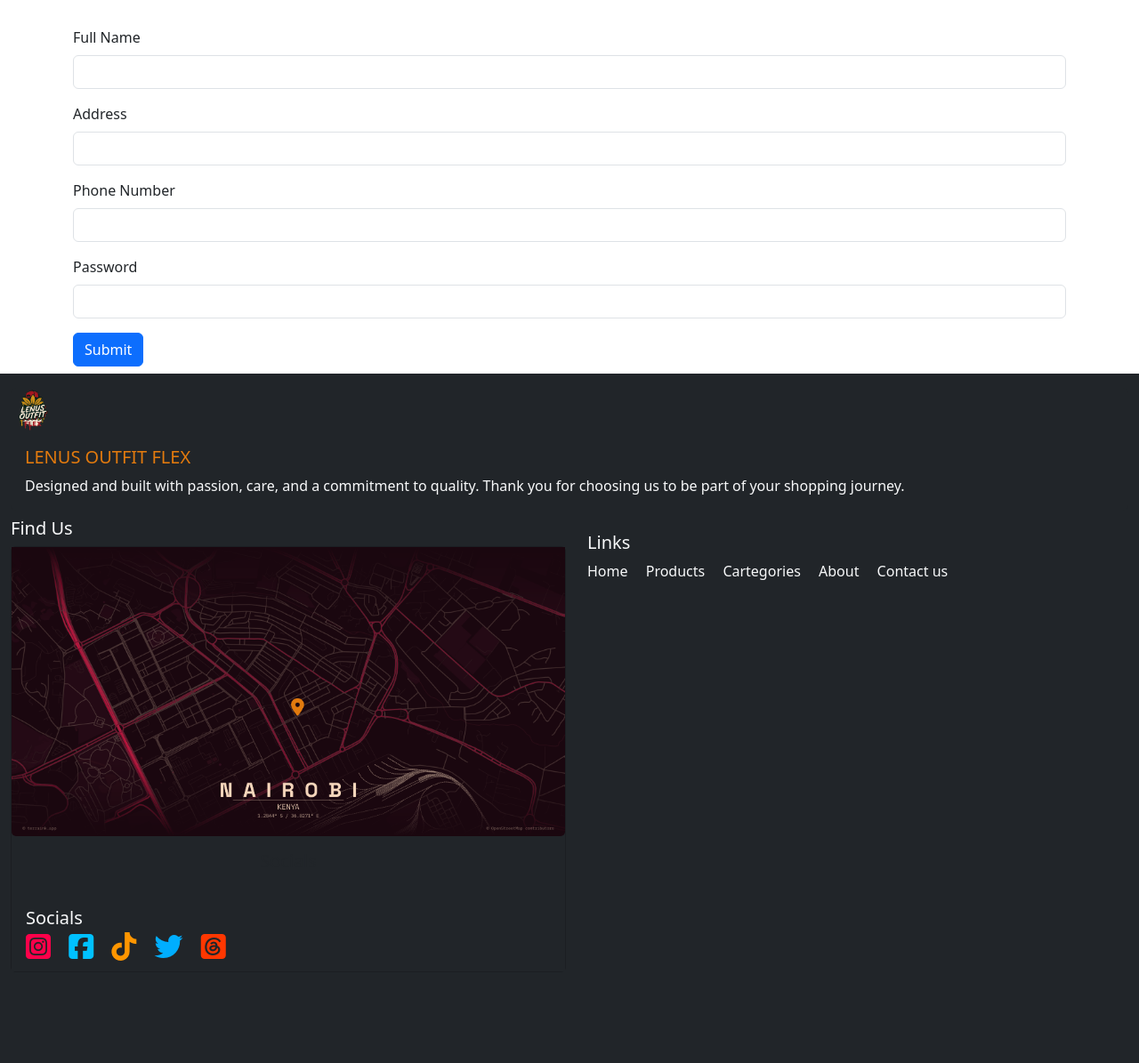
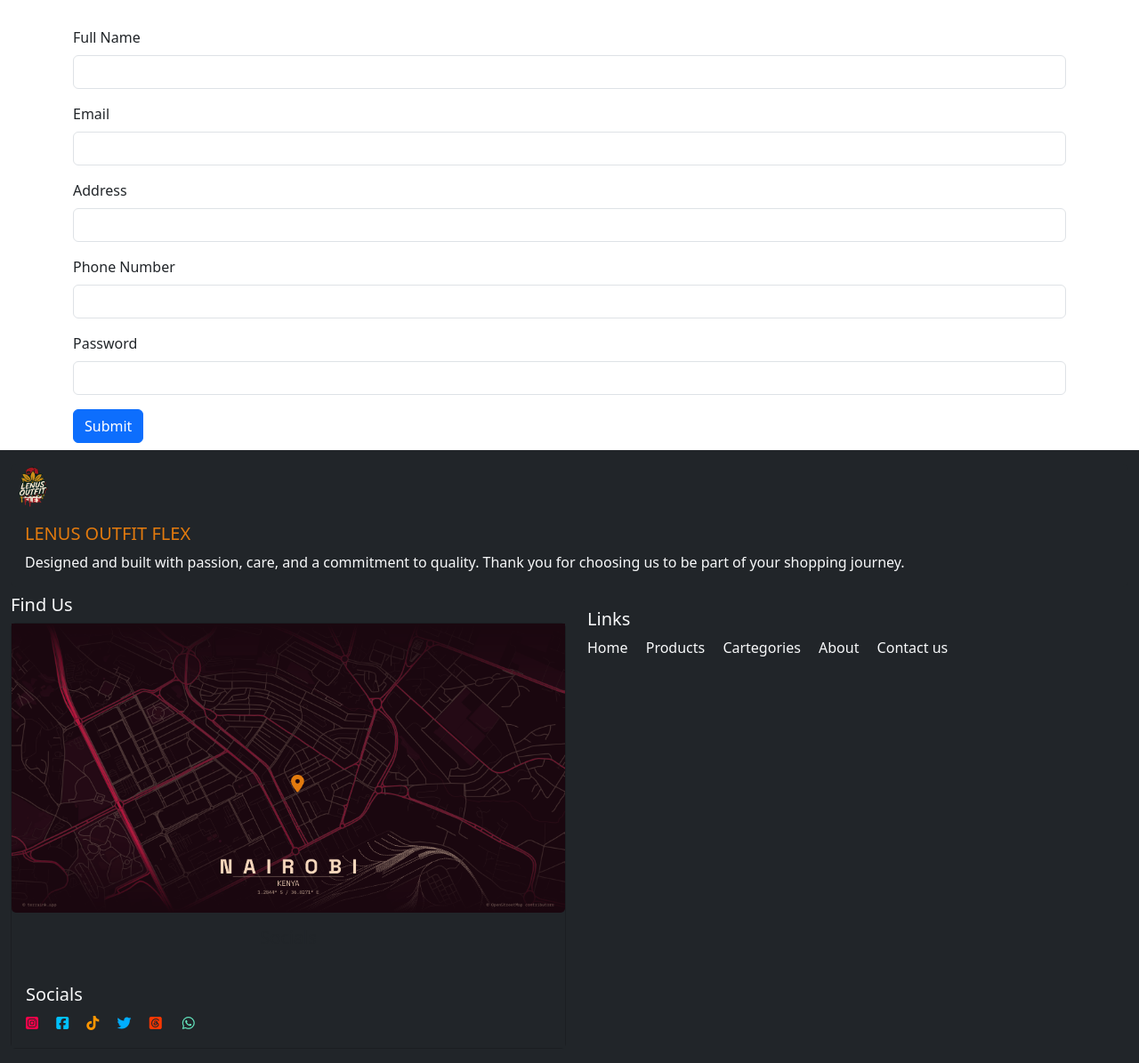
Before and after one commit to JerrySiongy/e-commerce, a Flask app: page /register in a window 1280 px wide. Shown: the part 66-1261 px from the top of the page at 89% size. Before the commit the page ends 1146 px from the top, so only its background shows below. Run offline with Flask 3, Linux system fonts and the light colour scheme; some libraries are stand-ins or nearby versions.

Commit message:
almost complete user authentication

```diff
--- a/main.py
+++ b/main.py
@@ -1,20 +1,33 @@
 from flask import Flask, render_template, request, redirect, url_for
-from database import get_cartegories, get_suppliers, insert_products, insert_suppliers, get_products,get_mensprods
+from database import get_cartegories, get_suppliers, insert_products, insert_suppliers, get_products, get_mensprods, get_unit, check_existing_user, insert_user
+
+
+# to encrypt email and password
+from flask_bcrypt import Bcrypt
+
 
 app = Flask(__name__)
 
+
+# Bcrypt instance
+bcrypt = Bcrypt(app)
+
+
 app.secret_key = 'asjnjkabsfkasdnfafhaiouefaoufheuafejfa230029Siongy254'
 
-@app.route('/') #decorator function
-def home(): #view function
+
+@app.route('/')  # decorator function
+def home():  # view function
 
     return render_template('index.html')
+
 
 @app.route('/products')
 def products():
     suppliers_data = get_suppliers()
     products_data = get_products()
-    return render_template('products.html', suppliers_data = suppliers_data, products_data=products_data)
+    return render_template('products.html', suppliers_data=suppliers_data, products_data=products_data)
+
 
 @app.route('/add_products', methods=['POST', 'GET'])
 def add_products():
@@ -28,14 +41,15 @@ def add_products():
         brand = request.form['brand']
         size = request.form['size']
 
-        new_product = (cartegory_id,supplier_id,product_name,unit,bp,sp,brand,size)
+        new_product = (cartegory_id, supplier_id,
+                       product_name, unit, bp, sp, brand, size)
         insert_products(new_product)
         print(f'new_product added')
 
         return redirect(url_for('dashboard'))
 
 
-@app.route('/add_supplier', methods = ['GET', 'POST'])
+@app.route('/add_supplier', methods=['GET', 'POST'])
 def add_supplier():
     if request.method == 'POST':
         name = request.form['name']
@@ -43,7 +57,7 @@ def add_supplier():
         phone_no = request.form['phone_no']
         city = request.form['city']
 
-    new_supplier = (name,address,phone_no,city)
+    new_supplier = (name, address, phone_no, city)
 
     insert_suppliers(new_supplier)
     print(f'new supplier added')
@@ -53,10 +67,11 @@ def add_supplier():
 
 @app.route('/shop')
 def shop():
+    unit_data = get_unit()
+    cartegories_data = get_cartegories()
+    products_data = get_products
+    return render_template('shop.html', cartegories_data=cartegories_data, products_data=products_data, unit_data=unit_data)
 
-    cartegories_data = get_cartegories()
-    products_data=get_products
-    return render_template('shop.html', cartegories_data=cartegories_data, products_data=products_data)
 
 @app.route('/dashboard')
 def dashboard():
@@ -65,30 +80,77 @@ def dashboard():
 
     return render_template('dashboard.html', cartegories_data=cartegories_data, suppliers_data=suppliers_data)
 
+
 @app.route('/about')
 def about():
 
     return render_template('about.html')
+
 
 @app.route('/cart')
 def cart():
 
     return render_template('cart.html')
 
-@app.route('/login')
+
+@app.route('/units')
+def units():
+    unit_data = get_unit()
+
+    return render_template('shop.html', unit_data=unit_data)
+
+
+@app.route('/register',methods=['GET', 'POST'])
+def register():
+
+    if request.method == 'POST':
+        name = request.form['name']
+        email = request.form['email']
+        address = request.form['address']
+        phone_number = request.form['phone_number']
+        password = request.form['password']
+
+        existing_user = check_existing_user(email)
+        if not existing_user:
+            hashed_password = bcrypt.generate_password_hash(password).decode(
+                'utf-8')  # compares the password with the hashed password in database
+            new_user = (name, email, phone_number, address, hashed_password)
+            insert_user(new_user)
+            print('user registered successfully')
+            return redirect(url_for("login"))
+        else:
+            print('User with this email already exists, login instead')
+
+    return render_template('register.html')
+
+
+@app.route('/login',methods=['GET', 'POST'])
 def login():
+    if request.method == 'POST':
+        email = request.form['email']
+        password = request.form['password']
+
+        existing_user = check_existing_user(email)
+
+        if existing_user:
+            # compares the password with the hashed password in database
+            if bcrypt.check_password_hash(existing_user[-1], password):
+
+                print('Login successful')
+
+                return redirect(url_for('dashboard'))
+            else:
+                print('incorrect password')
+        else:
+            print('User not registerd')
 
     return render_template('login.html')
 
-@app.route('/register')
-def register():
-
-    return render_template('register.html')
 
 @app.route('/contact_us')
 def contact_us():
 
-
     return render_template('contact_us.html')
 
+
 app.run(debug=True)
--- a/templates/base.html
+++ b/templates/base.html
@@ -130,16 +130,17 @@
             <div class="card border border-0">
               <div class="card-body bg-dark">
                 <h5 class="card-title text-light">Socials</h5>
-                <a href="#" class="card-link"><i class="fa-brands fa-square-instagram fa-2xl fa-width-auto"
+                <a href="#" class="card-link"><i class="fa-brands fa-square-instagram  fa-width-auto"
                     style="color: rgb(255, 0, 74)"></i></a>
-                <a href="#" class="card-link"><i class="fa-brands fa-square-facebook fa-2xl fa-width-auto"
+                <a href="#" class="card-link"><i class="fa-brands fa-square-facebook  fa-width-auto"
                     style="color: rgb(0, 193, 255)"></i></a>
-                <a href="#" class="card-link"><i class="fa-brands fa-tiktok fa-2xl fa-width-auto"
+                <a href="#" class="card-link"><i class="fa-brands fa-tiktok  fa-width-auto"
                     style="color: rgb(255, 150, 0)"></i></a>
-                <a href="#" class="card-link"><i class="fa-brands fa-twitter fa-2xl fa-width-auto"
+                <a href="#" class="card-link"><i class="fa-brands fa-twitter  fa-width-auto"
                     style="color: rgb(0, 174, 255)"></i></a>
-                <a href="#" class="card-link"><i class="fa-brands fa-square-threads fa-2xl fa-width-auto"
+                <a href="#" class="card-link"><i class="fa-brands fa-square-threads  fa-width-auto"
                     style="color: rgb(255, 55, 0)"></i></a>
+                <a href="#" class="card-link"><i class="fa-brands fa-whatsapp " style="color: rgb(99, 230, 190);"></i></a>
               </div>
             </div>
           </div>
--- a/templates/index.html
+++ b/templates/index.html
@@ -361,8 +361,6 @@
   </div>
 </div>
 </div>
-<div class="container" title="join our community">
-  <a href=""><i class="fa-brands fa-whatsapp fa-2xl" style="color: rgb(99, 230, 190);"></i></a>
-</div>
+
 
 {% endblock %}
--- a/templates/register.html
+++ b/templates/register.html
@@ -6,15 +6,19 @@
     <form class="/register" method="post">
   <div class="mb-3">
     <label for="exampleInputEmail1" class="form-label">Full Name</label>
-    <input type="email" class="form-control" id="exampleInputEmail1" aria-describedby="emailHelp" name="name">
+    <input type="text" class="form-control" id="exampleInputEmail1" aria-describedby="emailHelp" name="name">
+  </div>
+  <div class="mb-3">
+    <label for="exampleInputEmail1" class="form-label">Email</label>
+    <input type="email" class="form-control" id="exampleInputEmail1" aria-describedby="emailHelp" name="email">
   </div>
   <div class="mb-3">
     <label for="exampleInputEmail1" class="form-label">Address</label>
-    <input type="email" class="form-control" id="exampleInputEmail1" aria-describedby="emailHelp" name="address">
+    <input type="text" class="form-control" id="exampleInputEmail1" aria-describedby="emailHelp" name="address">
   </div>
   <div class="mb-3">
     <label for="exampleInputEmail1" class="form-label">Phone Number</label>
-    <input type="email" class="form-control" id="exampleInputEmail1" aria-describedby="emailHelp" name="phone_number">
+    <input type="number" class="form-control" id="exampleInputEmail1" aria-describedby="emailHelp" name="phone_number">
   </div>
   <div class="mb-3">
     <label for="exampleInputPassword1" class="form-label">Password</label>
```
Also changed, not shown: database.py (+38 -5 lines), templates/shop.html (+56 -8 lines).
